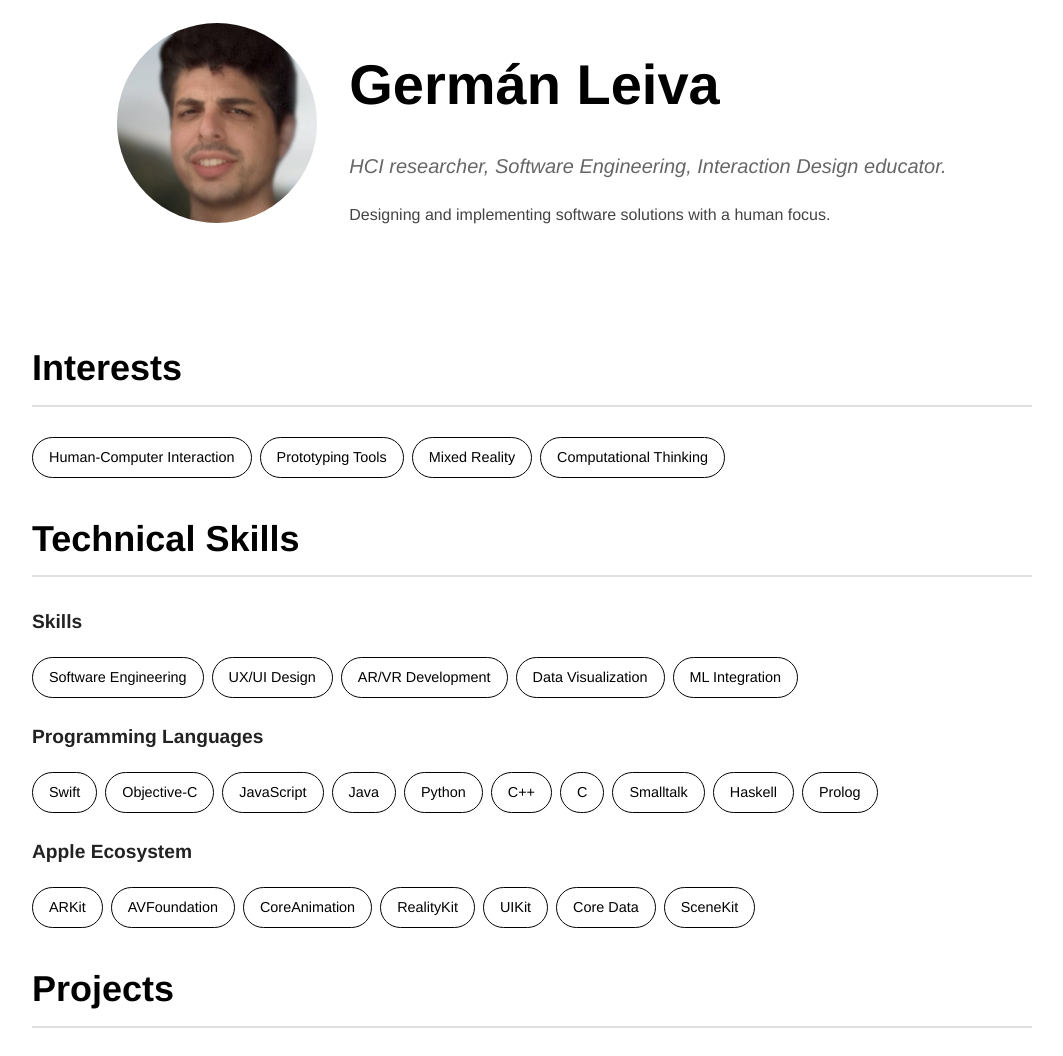
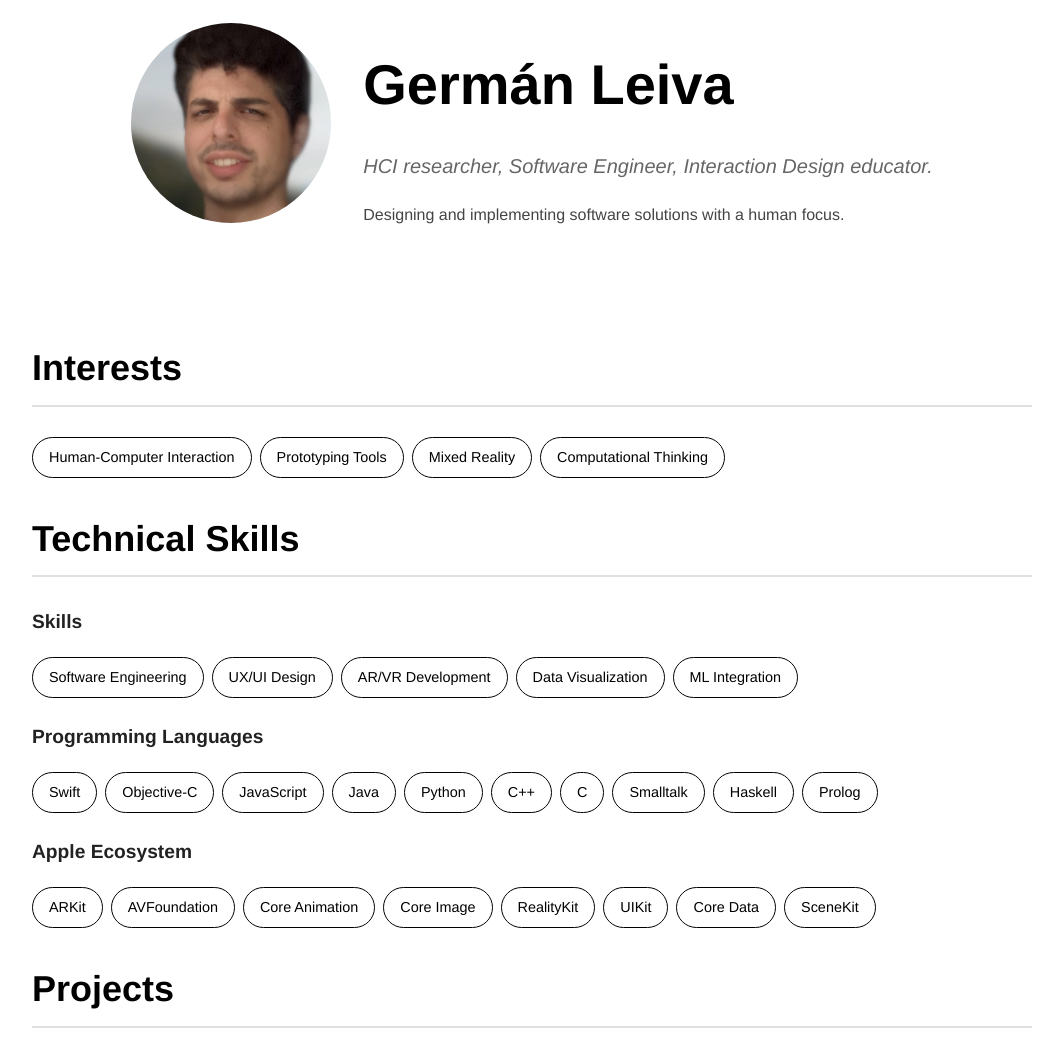
Before and after one commit to germanleiva/germanleiva.github.io, a plain HTML site: page index.html in a window 1280 px wide. Shown: the part 120-1176 px from the top of the page, without its empty margins (108-1171 px from the left). Drawn offline with Linux system fonts and the light colour scheme; grey boxes are pictures that could not be loaded.

Commit message:
ing -> er

```diff
--- a/index.html
+++ b/index.html
@@ -22,7 +22,7 @@
     <img src="images/website-pic.PNG" alt="Profile Picture" class="profile-pic">
     <div class="header-text">
       <h1>Germán Leiva</h1>
-      <p class="tagline">HCI researcher, Software Engineering, Interaction Design educator.</p>
+      <p class="tagline">HCI researcher, Software Engineer, Interaction Design educator.</p>
       <p class="bio">Designing and implementing software solutions with a human focus.</p>
     </div>
   </header>
@@ -47,7 +47,7 @@
     </ul>
     <h3>Apple Ecosystem</h3>
     <ul class="skills">
-      <li>ARKit</li><li>AVFoundation</li><li>CoreAnimation</li><li>RealityKit</li><li>UIKit</li>
+      <li>ARKit</li><li>AVFoundation</li><li>Core Animation</li><li>Core Image</li><li>RealityKit</li><li>UIKit</li>
       <li>Core Data</li><li>SceneKit</li>
     </ul>
   </section>
```
